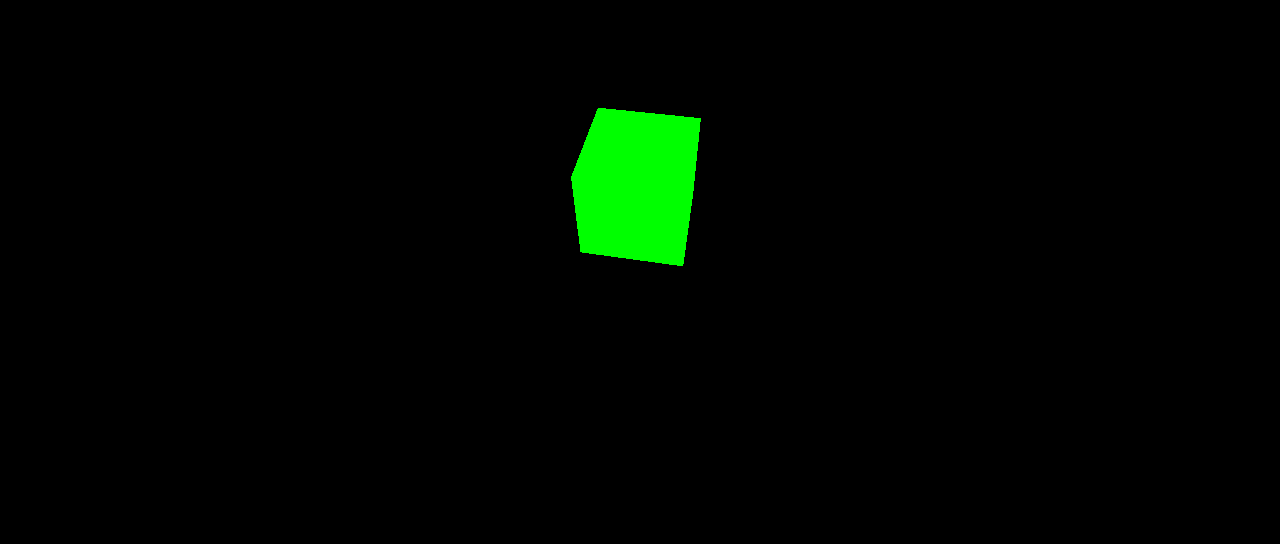
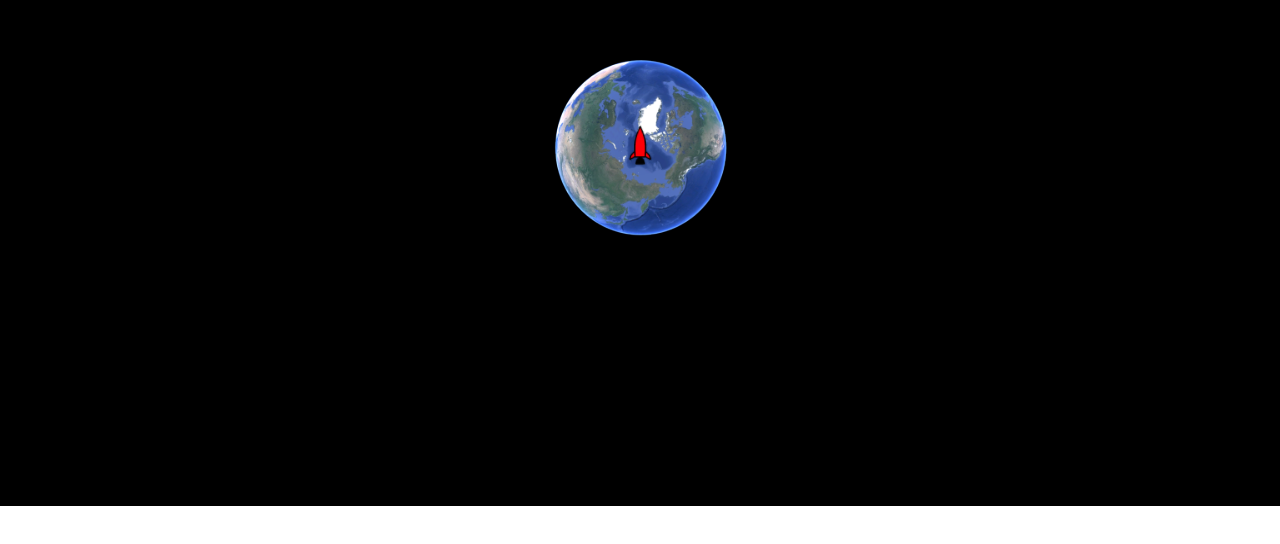
Before and after one commit to RichardBehiel/LaunchSim, a plain HTML site: page test1/index.html in a window 1280 px wide. Shown: the part 214-758 px from the top of the page. Drawn offline with Linux system fonts and the light colour scheme.

Commit message:
THREE / WebGL test

```diff
--- a/test1/index.html
+++ b/test1/index.html
@@ -1,13 +1,15 @@
 <html>
 	<head>
-		<title>My first Three.js app</title>
+		<title>asdf</title>
 		<style>
 			body { margin: 0; }
 			canvas { width: 100%; height: 100% }
 		</style>
 	</head>
 	<body>
-		<script src="js/three.min.js"></script>
-		<script src="js/main.js"></script>
+		<script src="jquery-2.1.1.js"></script>
+		<script src="three.min.js"></script>
+		<script src="quad.js"></script>
+		<script src="main.js"></script>
 	</body>
 </html>
--- a/test1/js/main.js
+++ /dev/null
@@ -1,18 +0,0 @@
-
-var scene = new THREE.Scene();
-var camera = new THREE.PerspectiveCamera( 75, window.innerWidth/window.innerHeight, 0.1, 1000 );
-var renderer = new THREE.WebGLRenderer();
-renderer.setSize( window.innerWidth, window.innerHeight );
-document.body.appendChild( renderer.domElement );
-var geometry = new THREE.BoxGeometry( 1, 1, 1 );
-var material = new THREE.MeshBasicMaterial( { color: 0x00ff00 } );
-var cube = new THREE.Mesh( geometry, material );
-scene.add( cube );
-camera.position.z = 5;
-var render = function () {
-	requestAnimationFrame( render );
-	cube.rotation.x += 0.013;
-	cube.rotation.y += 0.011;
-	renderer.render(scene, camera);
-};
-render();
--- /dev/null
+++ b/test1/main.js
@@ -0,0 +1,41 @@
+
+$(document).keypress(function (e) {
+	var code = e.keyCode || e.which;
+	if(code == 97) rocket_quad.position.x -= 0.5;
+	if(code == 100) rocket_quad.position.x += 0.5;
+	if(code == 119) rocket_quad.position.y += 0.5;
+	if(code == 115) rocket_quad.position.y -= 0.5;
+});
+
+width = 1280.0
+height = 720.0
+
+var scene = new THREE.Scene();
+var camera = new THREE.PerspectiveCamera( 75, width/height, 0.1, 1000 );
+var renderer = new THREE.WebGLRenderer();
+renderer.setClearColor(0x000000);
+renderer.setSize( width, height );
+var ambientLight = new THREE.AmbientLight(0xbbbbbb);
+scene.add(ambientLight);
+document.body.appendChild( renderer.domElement );
+
+var rocket_quad = makeQuad('rocket.png');
+var earth_quad = makeQuad('northpole.png');
+
+earth_quad.scale.y = earth_quad.scale.x = 2;
+rocket_quad.scale.y = 0.5;
+rocket_quad.scale.x = rocket_quad.scale.y * 0.5
+
+scene.add( earth_quad );
+scene.add( rocket_quad );
+
+camera.position.z = 5;
+
+var render = function () {
+	requestAnimationFrame( render );
+
+	//rocket_quad.position.x+=0.1;
+	renderer.render(scene, camera);
+};
+
+render();
--- /dev/null
+++ b/test1/quad.js
@@ -0,0 +1,8 @@
+
+function makeQuad(texture){
+
+	var geometry = new THREE.PlaneGeometry (1,1);
+
+	var material = new THREE.MeshBasicMaterial({ map: THREE.ImageUtils.loadTexture(texture), transparent: true });
+	return new THREE.Mesh( geometry, material );
+}
```
Also changed, not shown: test1/jquery-2.1.1.js (renamed from test1/js/jquery-2.1.1.js), test1/northpole.png (added), test1/rocket.png (added), test1/three.min.js (renamed from test1/js/three.min.js).
